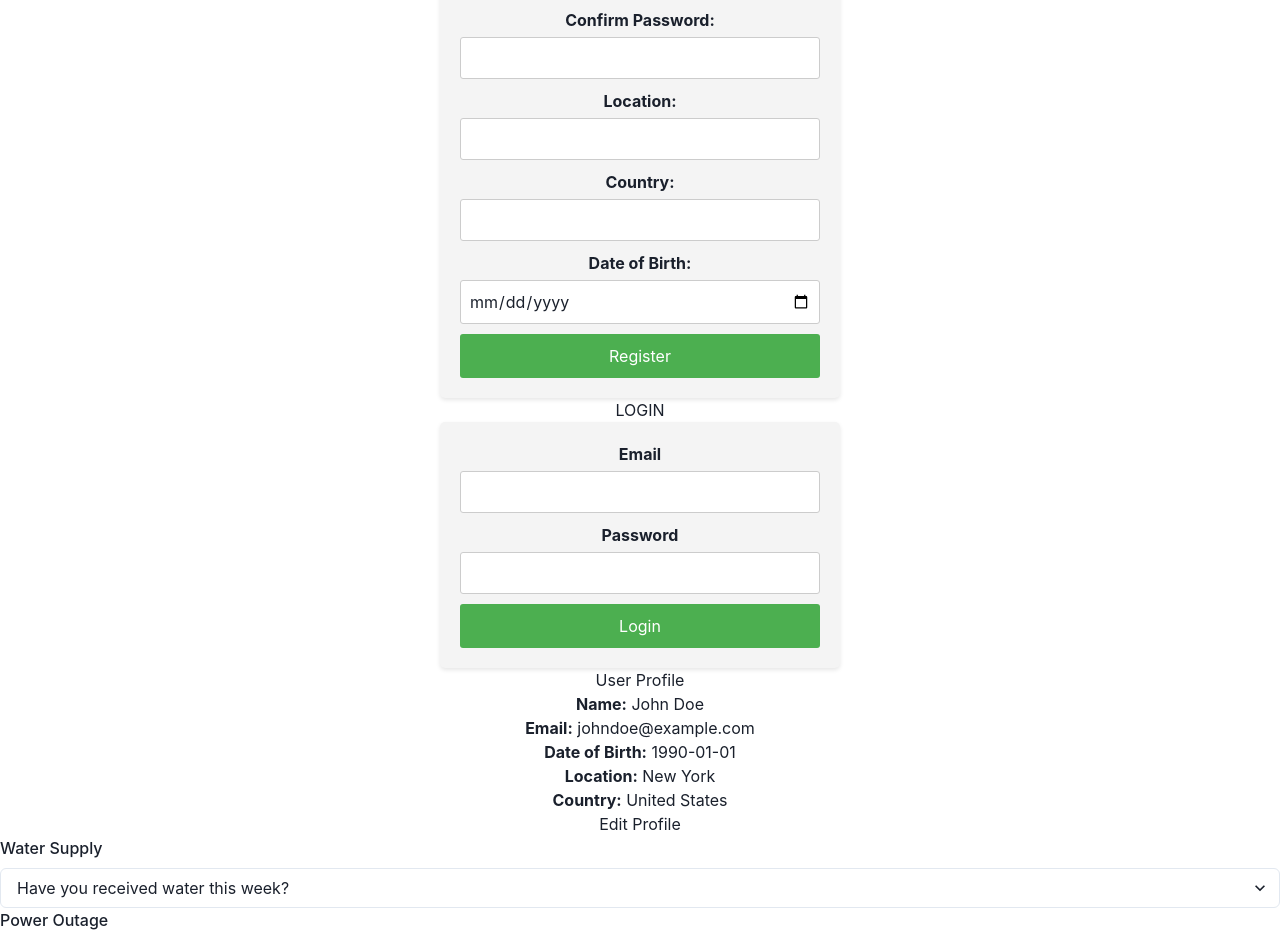
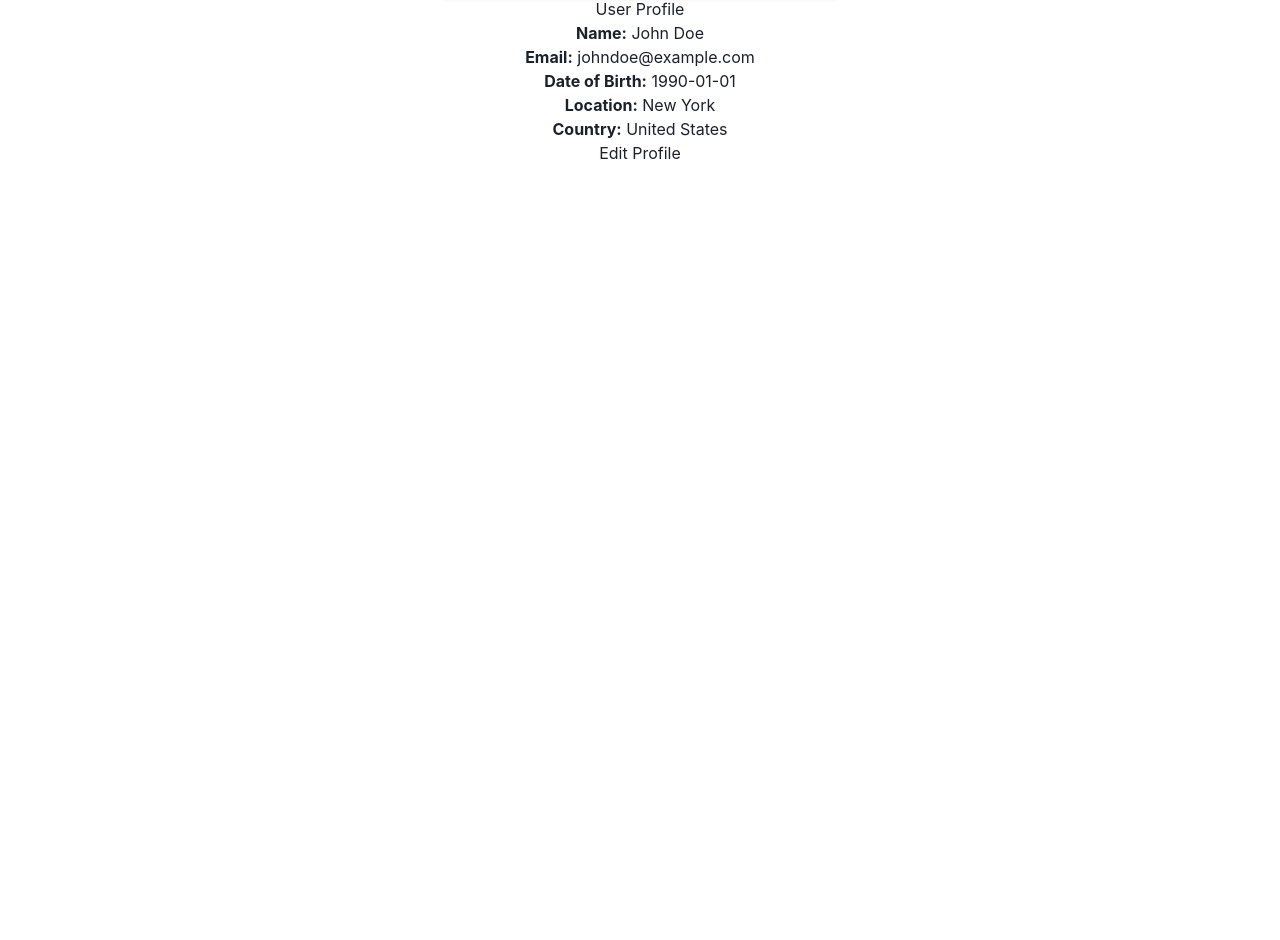
Before and after one commit to AnitaWGalina/Phase3-sinatra-react, a React (Create React App) app: page /Login in a window 1280 px wide. Shown: the part 279-1219 px from the top of the page. After the commit the page ends 800 px from the top, so only its background shows below. Built offline with nearby package versions, Linux system fonts and the light colour scheme.

Commit message:
Update App

```diff
--- a/package.json
+++ b/package.json
@@ -12,6 +12,7 @@
     "framer-motion": "^10.12.16",
     "react": "^18.2.0",
     "react-dom": "^18.2.0",
+    "react-router-dom": "^5.3.4",
     "react-scripts": "5.0.1",
     "web-vitals": "^2.1.4"
   },
--- a/src/App.js
+++ b/src/App.js
@@ -1,54 +1,30 @@
-import logo from "./logo.svg";
 import "./App.css";
-import RegistrationForm from "./Registration";
+import RegistrationForm from "./Registration"
 import Login from "./Login";
 import Profile from "./Profile";
-import { ChakraProvider, Input } from "@chakra-ui/react";
+import { ChakraProvider} from "@chakra-ui/react";
+import {BrowserRouter as Router, Switch, Route} from "react-router-dom";
 
-import { useState } from "react";
-import { FormControl, FormLabel, Select } from "@chakra-ui/react";
+
+
 
 function App() {
-  const [show, setShow] = useState(false);
+
   return (
     <ChakraProvider>
-      <div className="App">
-        <RegistrationForm />
-        <Login />
-        <Profile />
-        <FormControl>
-          <FormLabel>Water Supply</FormLabel>
-          <Select
-            placeholder="Have you received water this week?"
-            onChange={() => setShow(!show)}
-          >
-
-            <option>Yes</option>
-            <option>No</option>
-
-          </Select>
-        </FormControl>
-        {show && (
-          <FormControl>
-            <Input placeholder="Please provide a brief description" />
-          </FormControl>
-        )}
-        <FormControl>
-          <FormLabel>Power Outage</FormLabel>
-          <Select
-            placeholder="Are you currently experiencing a power outage?"
-            onChange={() => setShow(!show)}
-          >
-            <option>Yes</option>
-            <option>No</option>
-          </Select>
-        </FormControl>
-        {show && (
-          <FormControl>
-            <Input placeholder="Please provide a brief description" />
-          </FormControl>
-        )}
-      </div>
+      <Router>
+        <Switch>
+          <div className="App">
+            <Route exact path="/">
+              <RegistrationForm />
+            </Route>
+            <Route exact path="/Login">
+              <Login />
+              <Profile />
+            </Route>
+          </div>
+        </Switch>
+      </Router>
     </ChakraProvider>
   );
 }
--- a/src/Login.css
+++ b/src/Login.css
@@ -1,5 +1,12 @@
 /* LoginForm.css */
+h1{
+  font-size: 20px;
+  font-style: bold;
+}
+.form-control{
+  width: 300px;
 
+}
 form {
   max-width: 400px;
   margin: 0 auto;
--- a/src/Registration.css
+++ b/src/Registration.css
@@ -1,5 +1,9 @@
 /* RegistrationForm.css */
-
+h1{
+  font-size: 20px;
+  font-style: bold;
+  font-family: 'Lucida Sans', 'Lucida Sans Regular', 'Lucida Grande', 'Lucida Sans Unicode', Geneva, Verdana, sans-serif;
+}
 form {
   max-width: 400px;
   margin: 0 auto;
--- a/src/Registration.jsx
+++ b/src/Registration.jsx
@@ -1,5 +1,6 @@
 import React, { useState } from 'react';
 import './Registration.css';
+import { useHistory } from 'react-router-dom/cjs/react-router-dom';
 
 const RegistrationForm = () => {
   const [name, setName] = useState('');
@@ -9,18 +10,31 @@ const RegistrationForm = () => {
   const [location, setLocation] = useState('');
   const [country, setCountry] = useState('');
   const [dateOfBirth, setDateOfBirth] = useState('');
+  const history = useHistory();
 
-  const handleSubmit = (e) => {
+  const handleSubmit = async (e) => {
     e.preventDefault();
 
-    console.log('Form submitted:', {
-      name,
-      email,
-      password,
-      location,
-      country,
-      dateOfBirth,
-    });
+    fetch("https://localhost:9292/registration", {
+      method: "POST",
+      headers: {
+        "Content-Type": "application/json",
+      },
+      body: JSON.stringify({
+        name: name,
+        email: email,
+        password: password,
+        confirmPassword: confirmPassword,
+        location: location,
+        country: country,
+        dateOfBirth: dateOfBirth,
+      }),
+    })
+      .then((resp) => resp.json())
+      .then((data) => {
+        console.log(data);
+        history.push("/Login");
+      });
   };
 
   return (
```
Also changed, not shown: src/Form.jsx (added, +43 -0 lines), src/Navbar.css (deleted), src/Navbar.jsx (deleted), 1 other file (tests, documents, lock files or other folders).
